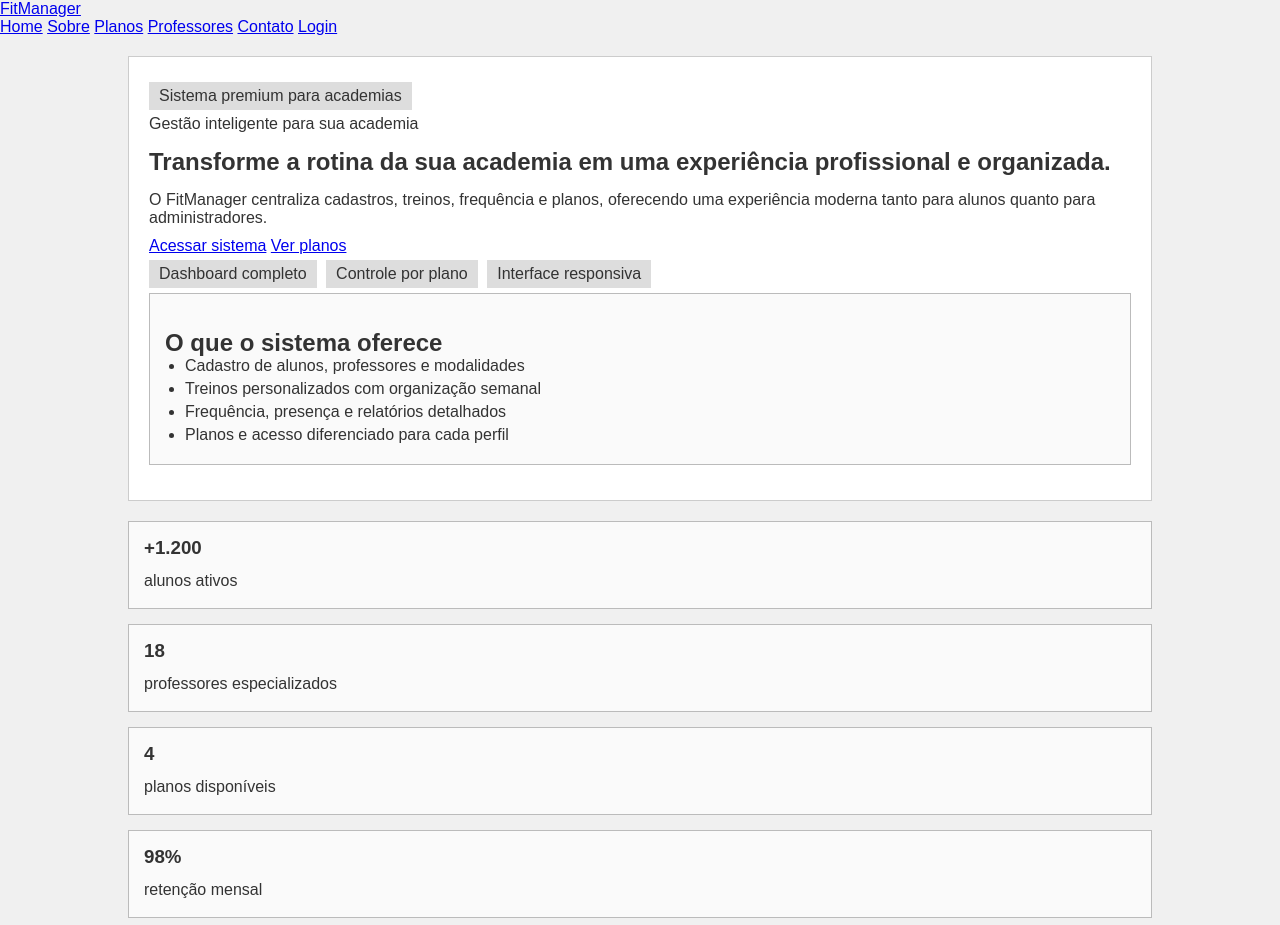
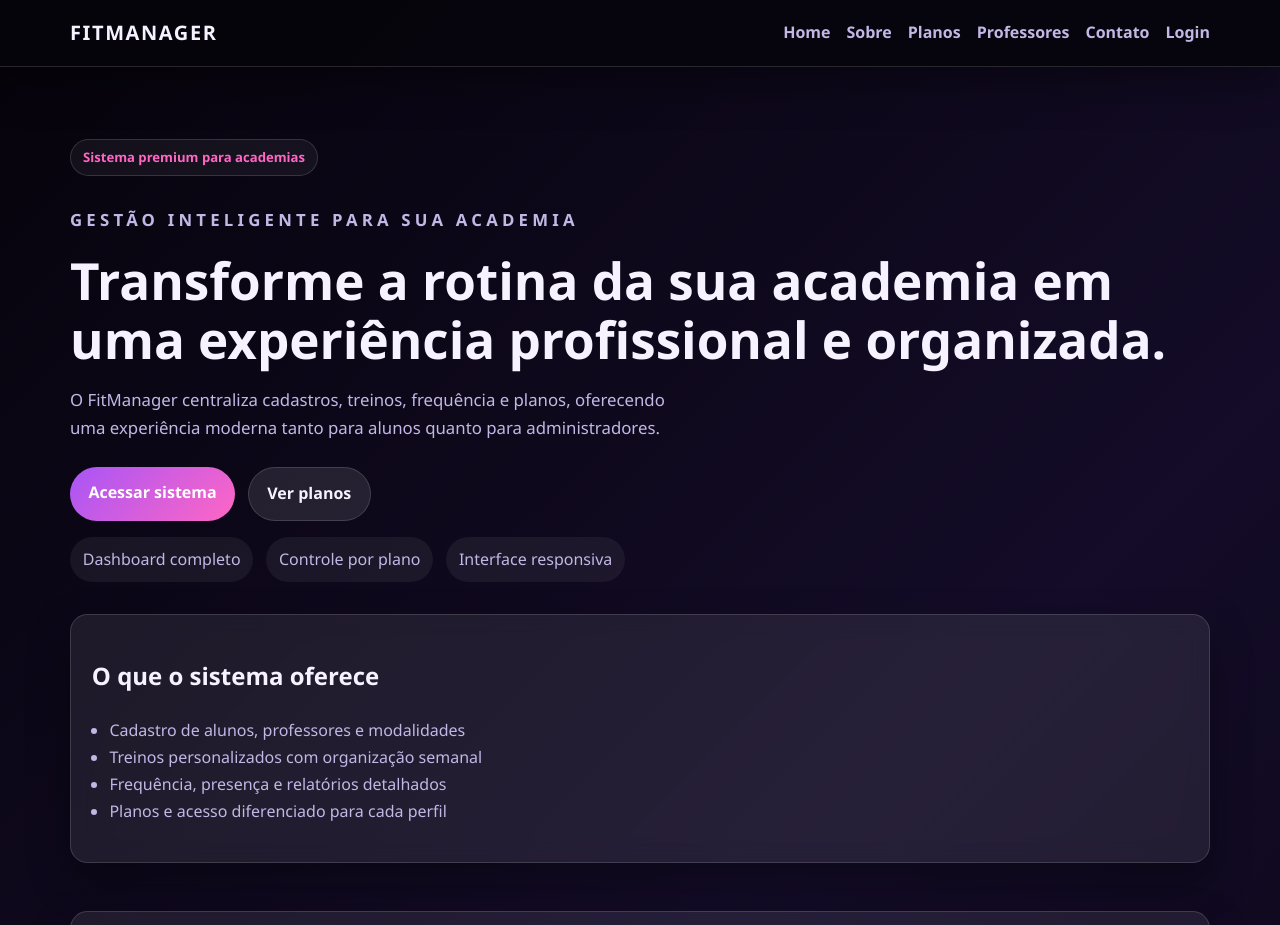
Before and after one commit to DuduBz7/Academia-Trabalho-FinalWEB, a plain HTML site: page index.html in a window 1280 px wide. Shown: the top 925 px of the page. Drawn offline with Linux system fonts and the light colour scheme.

Commit message:
salvando
Added CSS variables for theming and improved layout styles.

```diff
--- a/css/estilo.css
+++ b/css/estilo.css
@@ -1,75 +1,380 @@
+:root {
+  --bg: linear-gradient(135deg, #06030b 0%, #140c28 45%, #05020a 100%);
+  --surface: rgba(255, 255, 255, 0.08);
+  --surface-strong: rgba(255, 255, 255, 0.13);
+  --text: #f7f2ff;
+  --muted: #c2b7e5;
+  --primary: #a855f7;
+  --primary-dark: #7e22ce;
+  --accent: #ff66c4;
+  --border: rgba(255, 255, 255, 0.14);
+  --shadow: 0 18px 40px rgba(0, 0, 0, 0.35);
+}
+
 * {
-    margin: 0;
-    padding: 0;
-    box-sizing: border-box;
+  box-sizing: border-box;
 }
 
 body {
-    font-family: Arial, sans-serif;
-    background-color: #f0f0f0;
-    color: #333;
+  margin: 0;
+  font-family: "Segoe UI", Arial, sans-serif;
+  background: var(--bg);
+  color: var(--text);
+  line-height: 1.7;
+  min-height: 100vh;
+}
+
+a {
+  color: var(--accent);
+  text-decoration: none;
+}
+
+header {
+  background: rgba(7, 5, 12, 0.95);
+  border-bottom: 1px solid var(--border);
+  box-shadow: var(--shadow);
+  position: sticky;
+  top: 0;
+  z-index: 10;
+}
+
+.navbar {
+  max-width: 1180px;
+  margin: 0 auto;
+  padding: 1rem 1.25rem;
+  display: flex;
+  justify-content: space-between;
+  align-items: center;
+  gap: 1rem;
+}
+
+.brand {
+  font-size: 1.25rem;
+  font-weight: 800;
+  color: var(--text);
+  letter-spacing: 0.08em;
+  text-transform: uppercase;
+}
+
+.nav-links {
+  display: flex;
+  flex-wrap: wrap;
+  gap: 1rem;
+  align-items: center;
+}
+
+.nav-links a {
+  color: var(--muted);
+  font-weight: 600;
+}
+
+.nav-links a:hover {
+  color: var(--accent);
 }
 
 main {
-    width: 80%;
-    margin: 20px auto;
+  max-width: 1180px;
+  margin: 0 auto;
+  padding: 2rem 1.25rem 4rem;
 }
 
 .hero {
-    background-color: white;
-    padding: 20px;
-    border: 1px solid #ccc;
-    margin-bottom: 20px;
+  display: grid;
+  grid-template-columns: 1.3fr 0.9fr;
+  gap: 2rem;
+  align-items: center;
+  padding: 2.5rem 0 3rem;
 }
 
-.hero h1 {
-    margin: 15px 0;
+.hero__content h1 {
+  font-size: clamp(2rem, 4vw, 3.3rem);
+  margin: 0 0 1rem;
+  line-height: 1.15;
 }
 
-.hero h2 {
-    margin-top: 20px;
+.hero__content p {
+  color: var(--muted);
+  font-size: 1.05rem;
+  max-width: 65ch;
 }
 
-.hero p {
-    margin-bottom: 10px;
+.eyebrow {
+  color: var(--accent);
+  font-weight: 700;
+  text-transform: uppercase;
+  letter-spacing: 0.25em;
+  font-size: 0.8rem;
 }
 
-.hero ul {
-    margin-left: 20px;
+.hero__actions {
+  display: flex;
+  flex-wrap: wrap;
+  gap: 0.8rem;
+  margin-top: 1.5rem;
 }
 
-.hero li {
-    margin-bottom: 5px;
+.btn {
+  display: inline-block;
+  border: none;
+  border-radius: 999px;
+  padding: 0.8rem 1.15rem;
+  font-weight: 700;
+  cursor: pointer;
+  transition: transform 0.2s ease, background 0.2s ease;
 }
 
-.hero span {
-    display: inline-block;
-    background-color: #ddd;
-    padding: 5px 10px;
-    margin: 5px 5px 5px 0;
+.btn:hover {
+  transform: translateY(-2px);
+}
+
+.btn--small {
+  padding: 0.55rem 0.85rem;
+  font-size: 0.95rem;
+}
+
+.btn--primary {
+  background: linear-gradient(135deg, var(--primary), var(--accent));
+  color: white;
+}
+
+.btn--primary:hover {
+  background: linear-gradient(135deg, var(--primary-dark), #c026d3);
+}
+
+.btn--secondary {
+  background: rgba(255, 255, 255, 0.1);
+  color: var(--text);
+  border: 1px solid var(--border);
+}
+
+.card {
+  background: var(--surface);
+  border: 1px solid var(--border);
+  border-radius: 1.1rem;
+  padding: 1.3rem;
+  box-shadow: var(--shadow);
+  backdrop-filter: blur(12px);
+}
+
+.hero__card ul,
+.schedule-list {
+  padding-left: 1.1rem;
+  color: var(--muted);
+}
+
+.stats-grid,
+.feature-list,
+.info-grid {
+  display: grid;
+  gap: 1rem;
+  grid-template-columns: repeat(3, minmax(0, 1fr));
+}
+
+.stats-grid {
+  grid-template-columns: repeat(4, minmax(0, 1fr));
+  margin-bottom: 2rem;
 }
 
 .section {
-    background-color: white;
-    padding: 20px;
-    border: 1px solid #ccc;
+  padding: 1rem 0 2rem;
 }
 
-.feature-list {
-    margin-top: 20px;
+.page-shell {
+  padding-top: 1rem;
 }
 
-.card {
-    border: 1px solid #bbb;
-    padding: 15px;
-    margin-bottom: 15px;
-    background-color: #fafafa;
+.auth-shell {
+  display: grid;
+  place-items: center;
+  min-height: 82vh;
+  padding: 2rem 1rem;
 }
 
-.card h3 {
-    margin-bottom: 10px;
+.auth-card {
+  width: min(100%, 500px);
 }
 
-.card p {
-    line-height: 1.5;
+.form-stack {
+  display: grid;
+  gap: 0.9rem;
 }
+
+label {
+  display: grid;
+  gap: 0.35rem;
+  font-weight: 600;
+  color: var(--text);
+}
+
+input,
+select,
+textarea {
+  padding: 0.85rem 0.95rem;
+  border: 1px solid var(--border);
+  border-radius: 0.85rem;
+  font-size: 1rem;
+  background: rgba(255, 255, 255, 0.06);
+  color: var(--text);
+}
+
+input::placeholder,
+textarea::placeholder {
+  color: #a79dc2;
+}
+
+.form-link {
+  margin-top: 1rem;
+  color: var(--muted);
+}
+
+.login-examples {
+  margin: 1rem 0;
+  display: grid;
+  gap: 0.7rem;
+}
+
+.example-card {
+  background: rgba(255, 255, 255, 0.06);
+  border: 1px solid var(--border);
+  border-radius: 0.85rem;
+  padding: 0.8rem 0.9rem;
+}
+
+.small {
+  font-size: 0.95rem;
+}
+
+.price {
+  font-size: 1.4rem;
+  font-weight: 800;
+  color: var(--accent);
+}
+
+.contact-grid {
+  display: grid;
+  gap: 1.2rem;
+  grid-template-columns: repeat(2, minmax(0, 1fr));
+}
+
+.panel-header {
+  display: flex;
+  justify-content: space-between;
+  align-items: center;
+  gap: 1rem;
+  margin-bottom: 1.2rem;
+}
+
+.panel-grid {
+  display: grid;
+  grid-template-columns: repeat(2, minmax(0, 1fr));
+  gap: 1rem;
+  margin: 1rem 0;
+}
+
+.schedule-list {
+  list-style: none;
+  padding: 0;
+  margin: 0;
+  display: grid;
+  gap: 0.7rem;
+}
+
+.table {
+  width: 100%;
+  border-collapse: collapse;
+}
+
+.table th,
+.table td {
+  text-align: left;
+  padding: 0.7rem 0.5rem;
+  border-bottom: 1px solid var(--border);
+}
+
+.pill {
+  display: inline-block;
+  padding: 0.35rem 0.6rem;
+  border-radius: 999px;
+  font-size: 0.85rem;
+  font-weight: 700;
+}
+
+.pill.success {
+  background: rgba(19, 180, 95, 0.18);
+  color: #7ef0ad;
+}
+
+.pill.warning {
+  background: rgba(255, 173, 51, 0.18);
+  color: #ffd48e;
+}
+
+.empty-state {
+  text-align: center;
+}
+
+.hero-badge,
+.tag {
+  display: inline-block;
+  padding: 0.4rem 0.75rem;
+  border: 1px solid var(--border);
+  border-radius: 999px;
+  color: var(--accent);
+  font-size: 0.82rem;
+  font-weight: 700;
+  margin-bottom: 0.8rem;
+  background: rgba(255, 255, 255, 0.05);
+}
+
+.info-strip {
+  display: flex;
+  flex-wrap: wrap;
+  gap: 0.8rem;
+  margin-top: 1rem;
+}
+
+.info-strip span {
+  padding: 0.55rem 0.8rem;
+  border-radius: 999px;
+  background: rgba(255, 255, 255, 0.06);
+  color: var(--muted);
+}
+
+footer {
+  text-align: center;
+  color: var(--muted);
+  padding: 1rem 1.25rem 2rem;
+}
+
+@media (max-width: 900px) {
+  .hero,
+  .stats-grid,
+  .feature-list,
+  .info-grid,
+  .panel-grid,
+  .contact-grid {
+    grid-template-columns: 1fr;
+  }
+
+  .hero {
+    padding-top: 1.2rem;
+  }
+}
+
+@media (max-width: 600px) {
+  .navbar {
+    flex-direction: column;
+    align-items: flex-start;
+  }
+
+  .panel-header {
+    flex-direction: column;
+    align-items: flex-start;
+  }
+}
+  .hero,
+  .stats-grid,
+  .feature-list,
+  .contact-grid {
+    grid-template-columns: 1fr;
+  }
```
